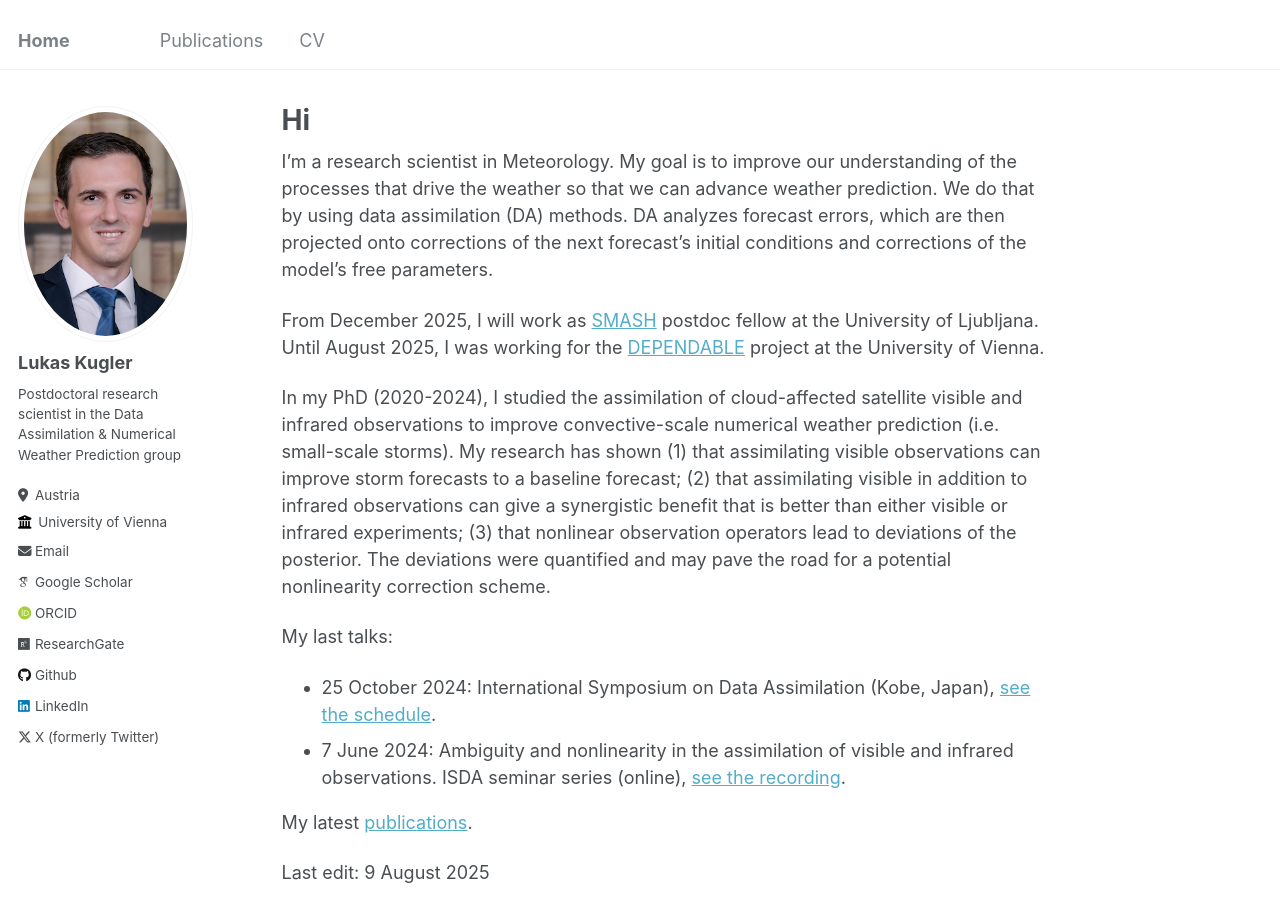
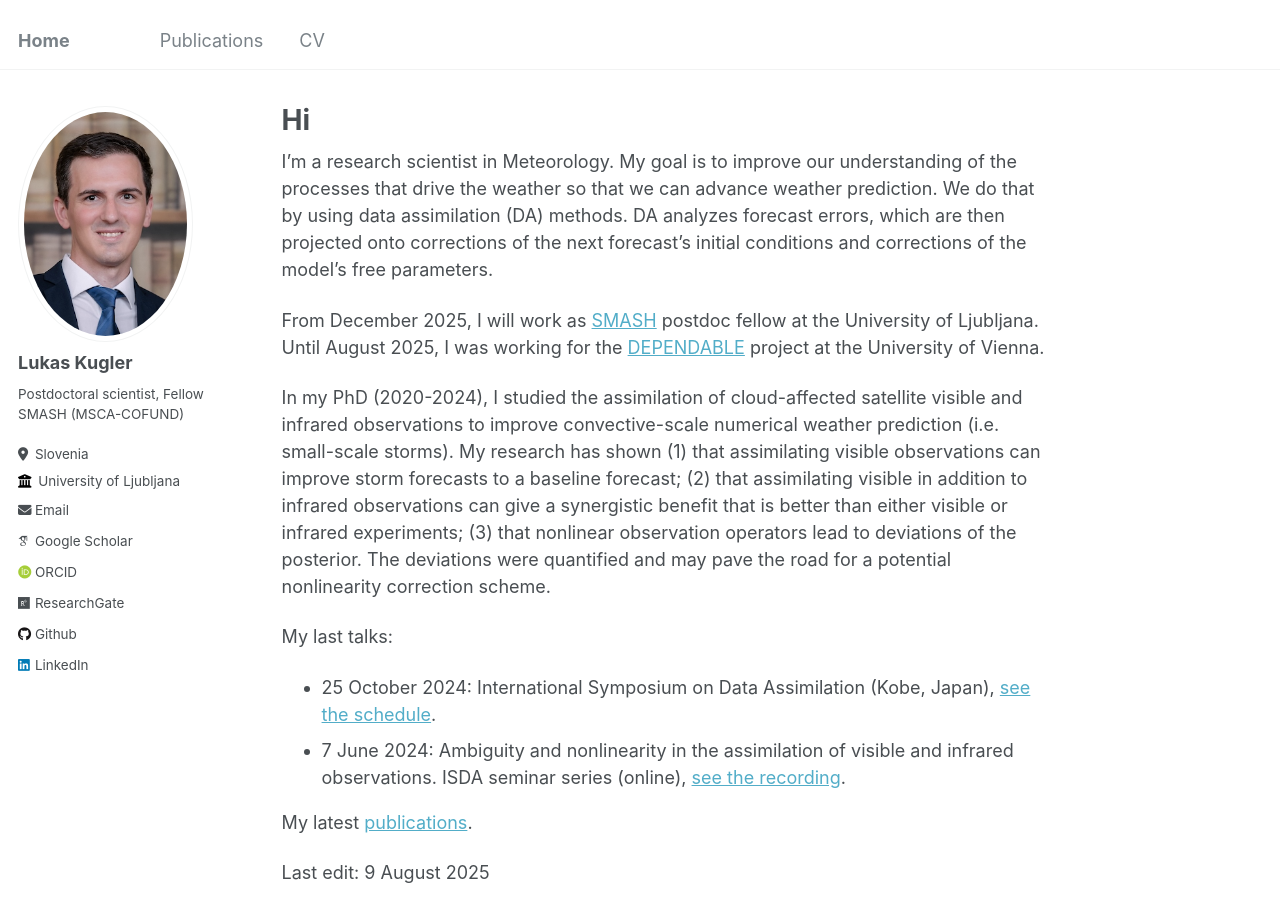
Before and after one commit to lkugler/lkugler.github.io, a Jekyll site: the page built from _pages/about.md, in a window 1280 px wide and 900 px high. Built offline with Jekyll 4.4.1, drawn with Linux system fonts in a browser that asks for light colours; some web fonts are replaced.

Commit message:
Update biographical information in _config.yml

```diff
--- a/_config.yml
+++ b/_config.yml
@@ -24,9 +24,9 @@ author:
   avatar           : "profile.png"
   name             : "Lukas Kugler"
   pronouns         : # example: "she/her"
-  bio              : "Postdoctoral research scientist in the Data Assimilation & Numerical Weather Prediction group"
-  location         : "Austria"
-  employer         : "University of Vienna"
+  bio              : "Postdoctoral scientist, Fellow SMASH (MSCA-COFUND)"
+  location         : "Slovenia"
+  employer         : "University of Ljubljana"
   uri              : # URL
   email            : "lukas.kugler@univie.ac.at"
 
@@ -65,7 +65,7 @@ author:
   steam            : # Username
   telegram         : # URL
   tumblr           : # Username
-  twitter          : "_lkugler"  # Username for X / Twitter
+  twitter          : # Username for X / Twitter
   vine             : # Username
   weibo            : # Username
   wikipedia        : # Username
```
